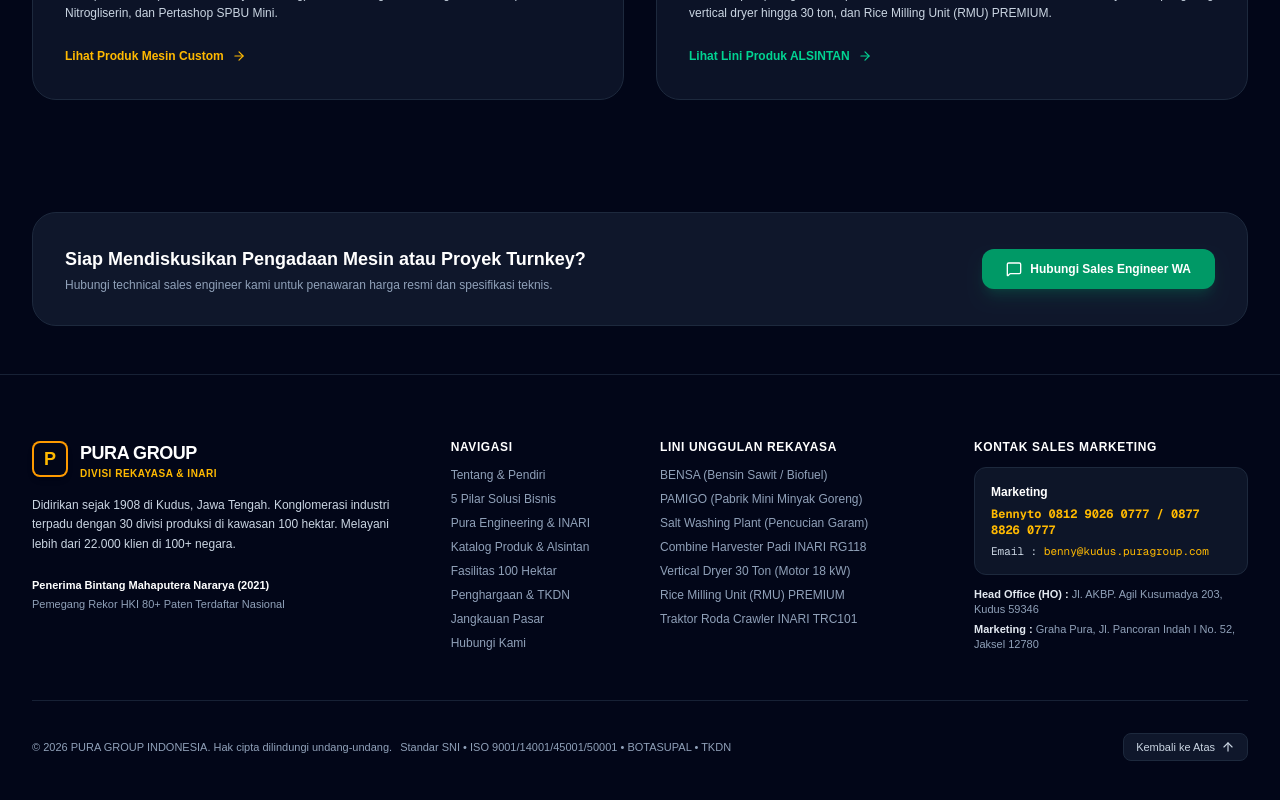
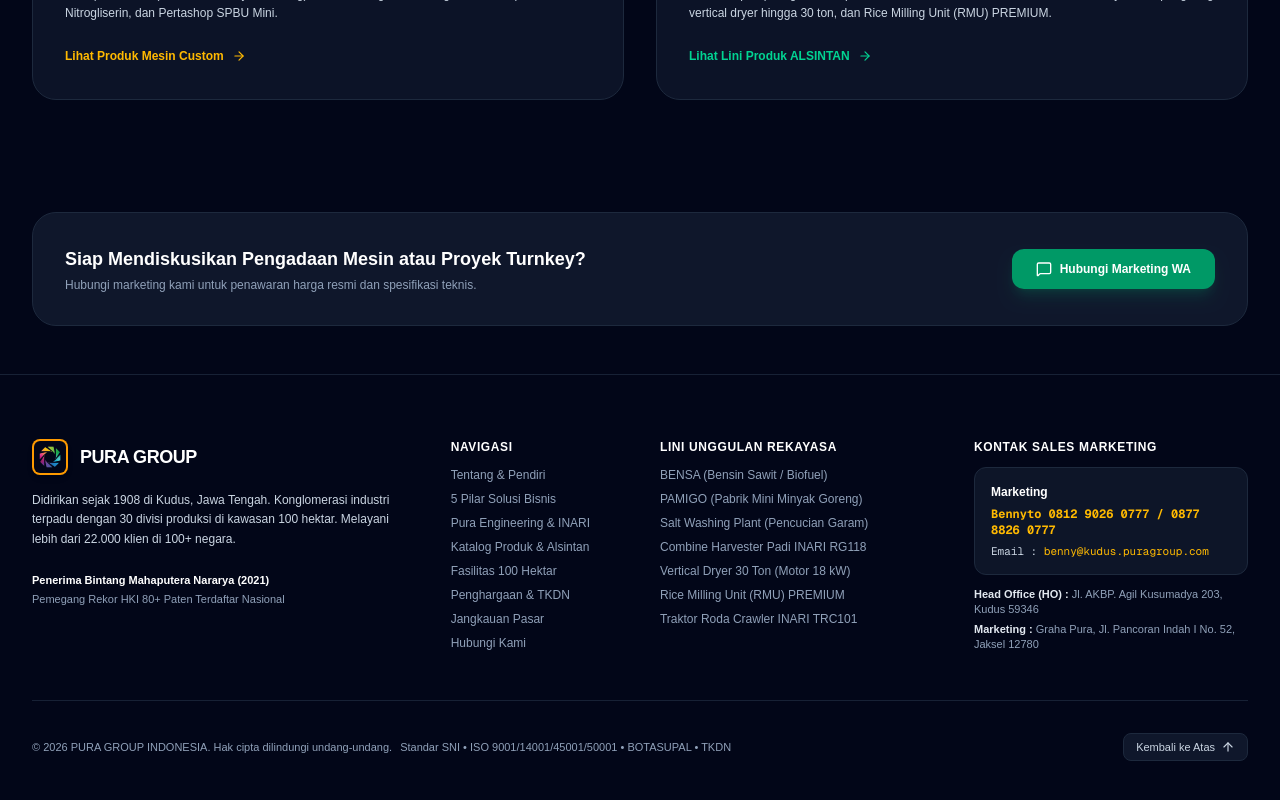
Before and after one commit to Luckmanyudha16/PortofolioSales-web, a Next.js app: page /engineering in a window 1280 px wide. Shown: the part 1922-2722 px from the top of the page. Built offline with nearby package versions, Linux system fonts and the light colour scheme.

Commit message:
Fix facilities image optimization

```diff
--- a/src/app/contact/page.tsx
+++ b/src/app/contact/page.tsx
@@ -13,15 +13,15 @@
       {/* Header */}
       <div className="max-w-7xl mx-auto px-4 sm:px-6 lg:px-8 text-center max-w-3xl">
         <span className="text-xs uppercase tracking-widest font-bold text-amber-400">
-          {t('LAYANAN RESMI SALES MARKETING • BENNYTO', 'OFFICIAL SALES MARKETING DESK • BENNYTO')}
+          {t('LAYANAN PORTAL MARKETING • BENNYTO', 'OFFICIAL PORTAL MARKETING DESK • BENNYTO')}
         </span>
         <h1 className="text-3xl sm:text-4xl lg:text-5xl font-black text-white mt-2 leading-tight">
           {t('Konsultasi Teknis & Permintaan Penawaran Resmi', 'Technical Consultation & Official Quotations')}
         </h1>
         <p className="text-xs sm:text-sm text-slate-300 mt-4 leading-relaxed">
           {t(
-            'Portal perwakilan resmi Sales Marketing Bennyto. Siap melayani kebutuhan pengadaan alsintan pertanian INARI, mesin industri custom, proyek turnkey pabrik (BENSA, PAMIGO, Salt Washing), serta solusi sekuriti dan kemasan Pura Group.',
-            'Official representative portal of Sales Marketing Bennyto. Assisting your procurement needs for INARI agricultural machinery, custom turnkey plants (BENSA, PAMIGO, Salt Washing), and Pura Group security packaging.'
+            'Portal Marketing Bennyto. Siap melayani kebutuhan pengadaan alsintan pertanian INARI, mesin industri custom, proyek turnkey pabrik (BENSA, PAMIGO, Salt Washing), serta solusi sekuriti dan kemasan Pura Group.',
+            'Portal Marketing Bennyto. Assisting your procurement needs for INARI agricultural machinery, custom turnkey plants (BENSA, PAMIGO, Salt Washing), and Pura Group security packaging.'
           )}
         </p>
       </div>
--- a/src/app/engineering/page.tsx
+++ b/src/app/engineering/page.tsx
@@ -24,8 +24,8 @@
     const phone = '6281290260777';
     const text = encodeURIComponent(
       t(
-        'Halo Bpk. Benny Kristyanto (Marketing Pura Engineering), kami ingin berkonsultasi mengenai proyek permesinan custom / pengadaan alsintan INARI untuk perusahaan kami.',
-        'Hello Mr. Benny Kristyanto (Pura Engineering Marketing), we would like to consult regarding custom machinery projects / INARI agricultural machinery procurement.'
+        'Halo Bpk. Bennyto (Marketing Pura Engineering), kami ingin berkonsultasi mengenai proyek permesinan custom / pengadaan alsintan INARI untuk perusahaan kami.',
+        'Hello Mr. Bennyto (Pura Engineering Marketing), we would like to consult regarding custom machinery projects / INARI agricultural machinery procurement.'
       )
     );
     window.open(`https://wa.me/${phone}?text=${text}`, '_blank');
@@ -95,6 +95,7 @@
                 src="/assets/facilities/cnc_precision_workshop.png"
                 alt="Pura Engineering Precision Workshop"
                 fill
+                sizes="(max-width: 1024px) 100vw, 40vw"
                 className="object-cover object-center"
               />
               <div className="absolute bottom-3 left-3 right-3 bg-slate-950/90 backdrop-blur-md p-3 rounded-lg border border-slate-800 text-[11px] text-slate-300">
@@ -123,9 +124,9 @@
         </div>
 
         <div className="grid grid-cols-1 md:grid-cols-5 gap-4">
-          {INARI_VALUES.map((val) => (
+          {INARI_VALUES.map((val, idx) => (
             <div
-              key={val.letter}
+              key={`${val.letter}-${idx}`}
               className="bg-slate-900/70 border border-slate-800 p-6 rounded-2xl flex flex-col justify-between hover:border-amber-500/40 transition-all group"
             >
               <div>
@@ -259,7 +260,7 @@
               {t('Siap Mendiskusikan Pengadaan Mesin atau Proyek Turnkey?', 'Ready to Discuss Machinery or Turnkey Projects?')}
             </h4>
             <p className="text-xs text-slate-400 mt-1">
-              {t('Hubungi technical sales engineer kami untuk penawaran harga resmi dan spesifikasi teknis.', 'Contact our technical sales engineers for official quotations and engineering specifications.')}
+              {t('Hubungi marketing kami untuk penawaran harga resmi dan spesifikasi teknis.', 'Contact our marketing for official quotations and engineering specifications.')}
             </p>
           </div>
           <button
@@ -268,7 +269,7 @@
             className="inline-flex items-center gap-2 bg-emerald-600 hover:bg-emerald-500 text-white font-bold px-6 py-3 rounded-xl text-xs transition-colors shadow-lg shadow-emerald-600/20"
           >
             <MessageSquare className="w-4 h-4" />
-            <span>{t('Hubungi Sales Engineer WA', 'Chat Sales Engineer on WA')}</span>
+            <span>{t('Hubungi Marketing WA', 'Chat Marketing on WA')}</span>
           </button>
         </div>
       </div>
--- a/src/app/products/page.tsx
+++ b/src/app/products/page.tsx
@@ -61,7 +61,7 @@
             </p>
           </div>
           <a
-            href="https://wa.me/6281290260777?text=Halo%20Bpk.%20Benny%20Kristyanto%20(Marketing%20Pura%20Engineering),%20saya%20ingin%20berkonsultasi%20mengenai%20kebutuhan%20mesin%20custom%20non-standar."
+            href="https://wa.me/6281290260777?text=Halo%20Bpk.%20Bennyto%20(Marketing%20Pura%20Engineering),%20saya%20ingin%20berkonsultasi%20mengenai%20kebutuhan%20mesin%20custom%20non-standar."
             target="_blank"
             rel="noopener noreferrer"
             className="shrink-0 inline-flex items-center gap-2 bg-amber-500 hover:bg-amber-400 text-slate-950 font-bold px-6 py-3 rounded-xl text-xs transition-colors"
--- a/src/components/ContactSection.tsx
+++ b/src/components/ContactSection.tsx
@@ -62,7 +62,7 @@
           <div className="lg:col-span-7 space-y-4">
             <div className="inline-flex items-center gap-2 bg-amber-500/20 border border-amber-500/40 px-3.5 py-1.5 rounded-full text-xs font-bold text-amber-400">
               <UserCheck className="w-4 h-4" />
-              <span>{t('KONTAK RESMI SALES & MARKETING', 'OFFICIAL SALES & MARKETING DESK')}</span>
+              <span>{t('KONTAK RESMI MARKETING', 'OFFICIAL MARKETING DESK')}</span>
             </div>
 
             <div>
@@ -141,7 +141,7 @@
             {t('JARINGAN LOKASI KANTOR PT Pura Group', 'REGIONAL OFFICE NETWORK PT Pura Group')}
           </p>
           <h3 className="text-2xl sm:text-3xl font-extrabold text-white mt-1">
-            {t('Kudus & Jakarta', 'Kudus & Jakarta')}
+            {t('Kudus & Jakarta & Surabaya', 'Kudus, Jakarta & Surabaya')}
           </h3>
           <p className="text-xs sm:text-sm text-slate-400 mt-2">
             {t(
--- a/src/components/Footer.tsx
+++ b/src/components/Footer.tsx
@@ -1,6 +1,8 @@
 'use client';
 
 import React from 'react';
+import Image from "next/image";
+import logoPura from "../Logopura.png";
 import Link from 'next/link';
 import { useLanguage } from '@/context/LanguageContext';
 import { ShieldCheck, Phone, Mail, MapPin, ArrowUp } from 'lucide-react';
@@ -21,13 +23,19 @@
             <div className="flex items-center gap-3">
               <div className="w-9 h-9 rounded-lg bg-amber-500 p-0.5 shadow-md">
                 <div className="w-full h-full bg-slate-950 rounded-[6px] flex items-center justify-center">
-                  <span className="text-amber-400 font-black text-lg">P</span>
+                  <Image
+                    src={logoPura}
+                    alt="Pura Group"
+                    width={36}
+                    height={36}
+                    className="w-full h-full object-contain"
+                    priority
+                  />
                 </div>
               </div>
               <div>
                 <span className="font-extrabold text-lg text-white tracking-tight">PURA GROUP</span>
                 <p className="text-[10px] uppercase font-bold text-amber-400 tracking-wider">
-                  {t('DIVISI REKAYASA & INARI', 'ENGINEERING DIVISION & INARI')}
                 </p>
               </div>
             </div>
--- a/src/components/Navbar.tsx
+++ b/src/components/Navbar.tsx
@@ -104,7 +104,7 @@
               </span>
             </div>
             <span className="text-[10px] tracking-wider text-slate-400 font-medium uppercase">
-              {t('Sales Marketing Resmi Pura Group', 'Official Sales Marketing Pura Group')}
+              {t('Marketing Resmi Pura Group', 'Official Marketing Pura Group')}
             </span>
           </div>
         </Link>
--- a/src/components/PresenceSection.tsx
+++ b/src/components/PresenceSection.tsx
@@ -76,6 +76,7 @@
                 src="/assets/company/indonesia_distribution_detailed.jpg"
                 alt="Persebaran Alat dan Mesin Pertanian Pura Engineering"
                 fill
+                sizes="(max-width: 1024px) 100vw, 50vw"
                 className="object-cover object-center"
               />
               <div className="absolute inset-0 bg-gradient-to-t from-slate-950/80 via-transparent to-transparent" />
--- a/src/data/companyData.ts
+++ b/src/data/companyData.ts
@@ -345,12 +345,12 @@
   name: 'Bennyto',
   shortName: 'Bennyto',
   title: {
-    id: 'Senior Marketing Executive & Konsultan Rekayasa',
-    en: 'Senior Marketing Executive & Engineering Consultant'
+    id: 'Marketing Executive',
+    en: 'Marketing Executive'
   },
   department: {
-    id: 'Divisi Rekayasa Permesinan & Industri Pura Group',
-    en: 'Pura Group Engineering & Industrial Machinery Division'
+    id: 'Divisi Security Printing & Engineering',
+    en: 'Security Printing & Engineering Division'
   },
   phones: [
     { display: '0812 9026 0777', raw: '6281290260777' },
```
